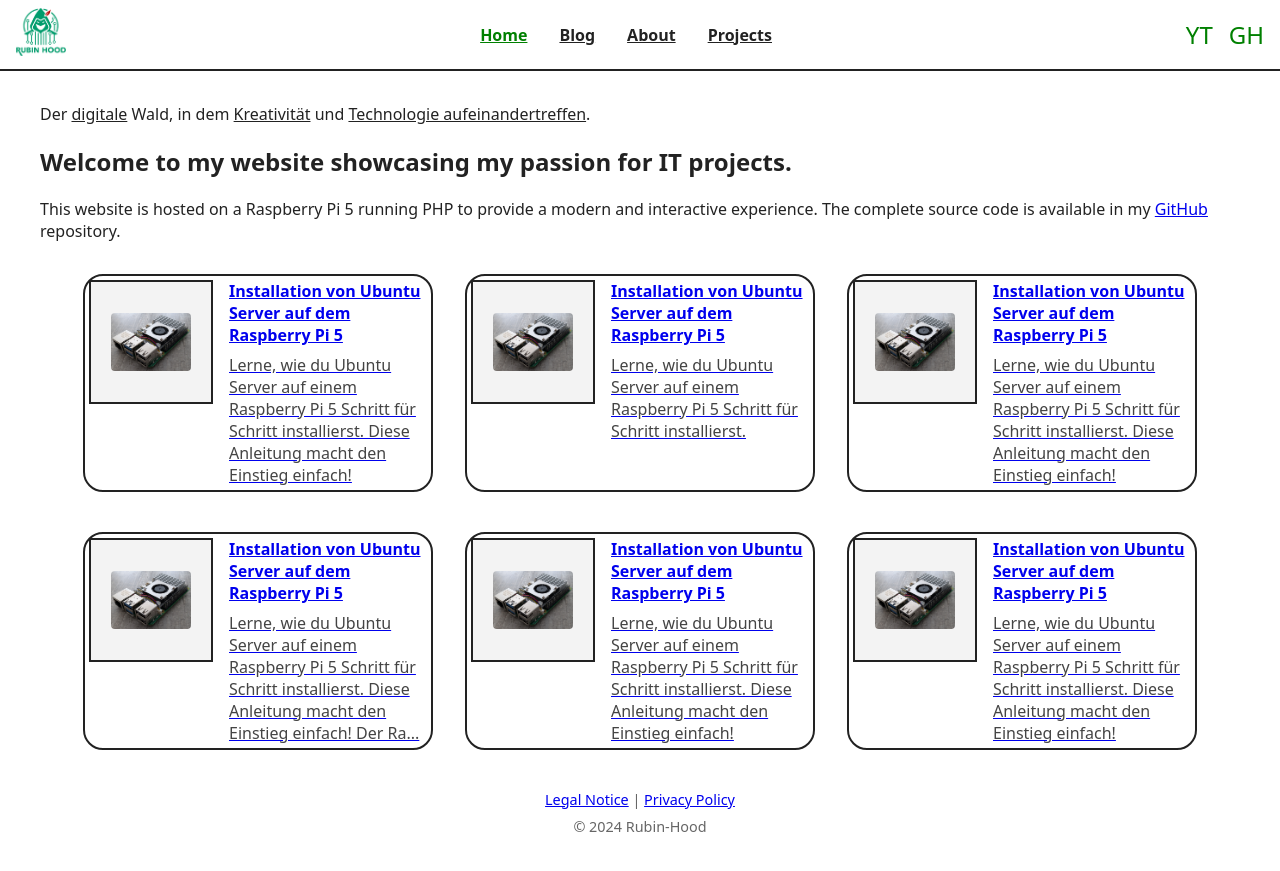
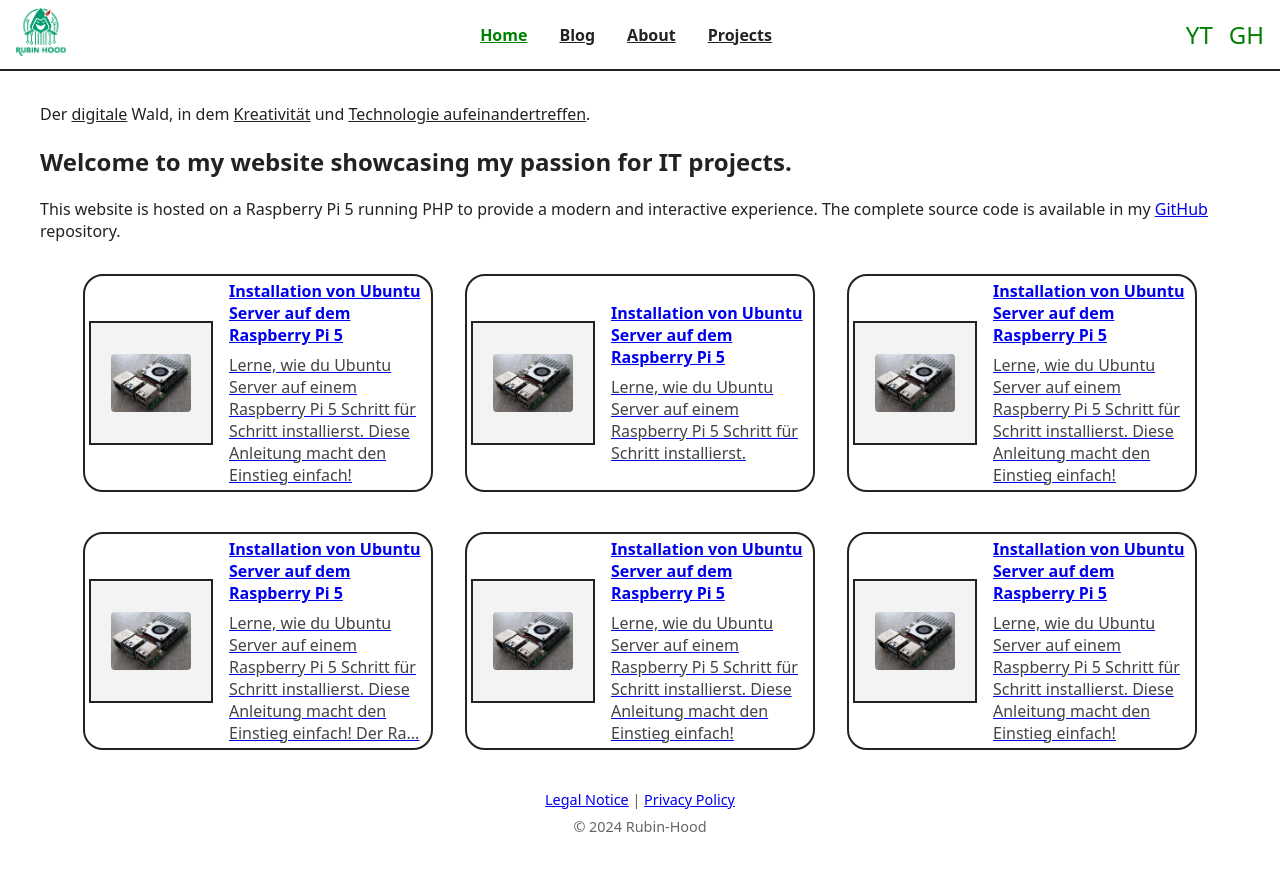
Before and after one commit to rubin-hood/rubinhood-blog, a Jekyll site: the page built from index.md, in a window 1280 px wide. Shown: the top 871 px of the page. Built offline with Jekyll 4.4.1, drawn with Linux system fonts in a browser that asks for light colours.

Commit message:
Update style.css

```diff
--- a/assets/css/style.css
+++ b/assets/css/style.css
@@ -102,7 +102,7 @@ main {
   border: 2px solid #222;            /* Dunkler Rahmen */
   border-radius: 20px;               /* Abgerundete Ecken */
   display: flex;                     /* Bild + Text nebeneinander */
-  align-items: flex-start;           /* Das sorgt dafür, dass Bild UND Text oben anfangen! */
+  align-items: center;           /* Das sorgt dafür, dass Bild UND Text oben anfangen! */
   padding: 0.25rem;
   min-width: 250px;                  /* Mindestbreite */
   max-width: 350px;                  /* Maximalbreite */
@@ -122,6 +122,7 @@ main {
   font-weight: bold;                 /* Fett */
   margin-right: 1rem;                /* Abstand rechts zum Text */
   border: 2px solid #222;            /* Rahmen */
+  align-self: auto;
 }
 
 .blog-card .card-img img {
```
